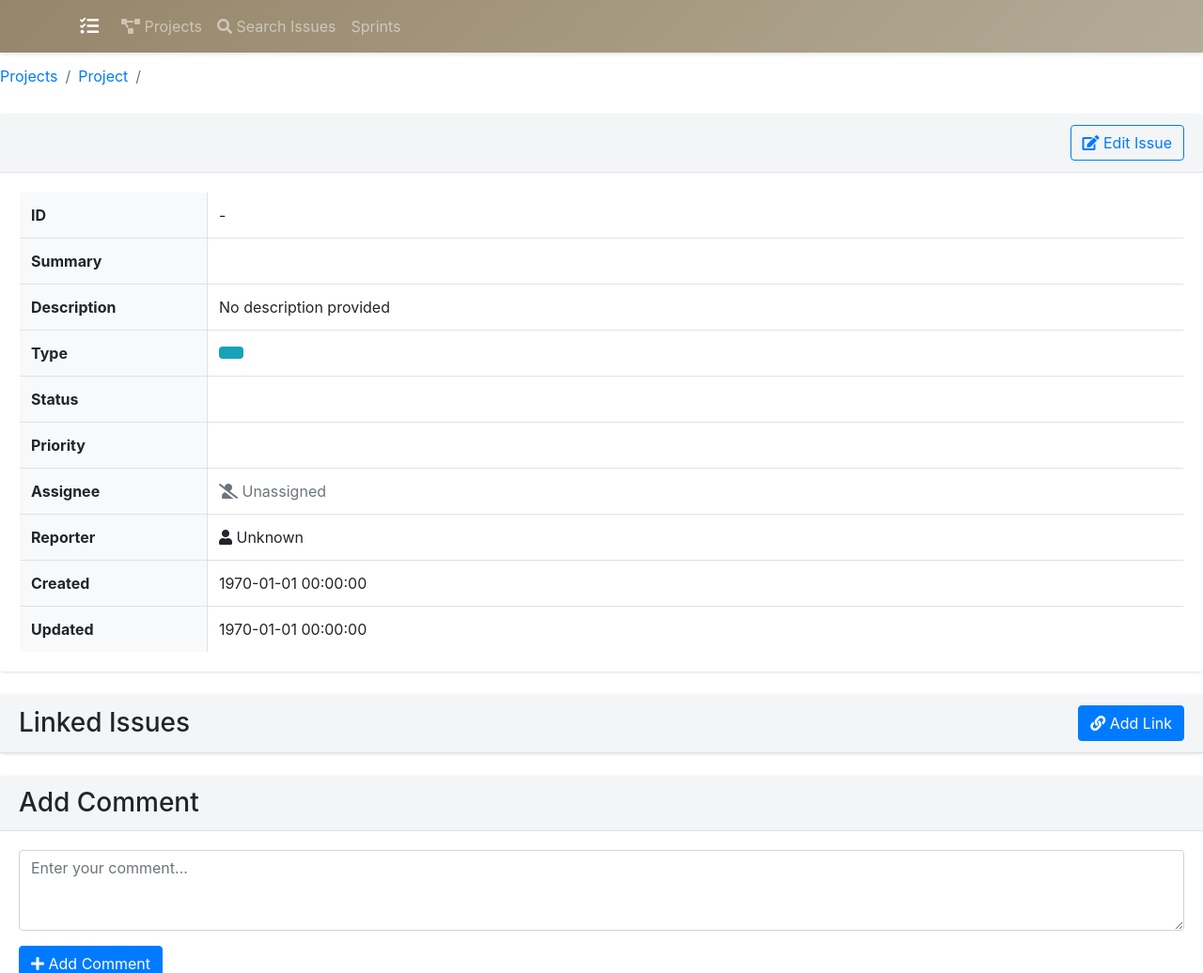
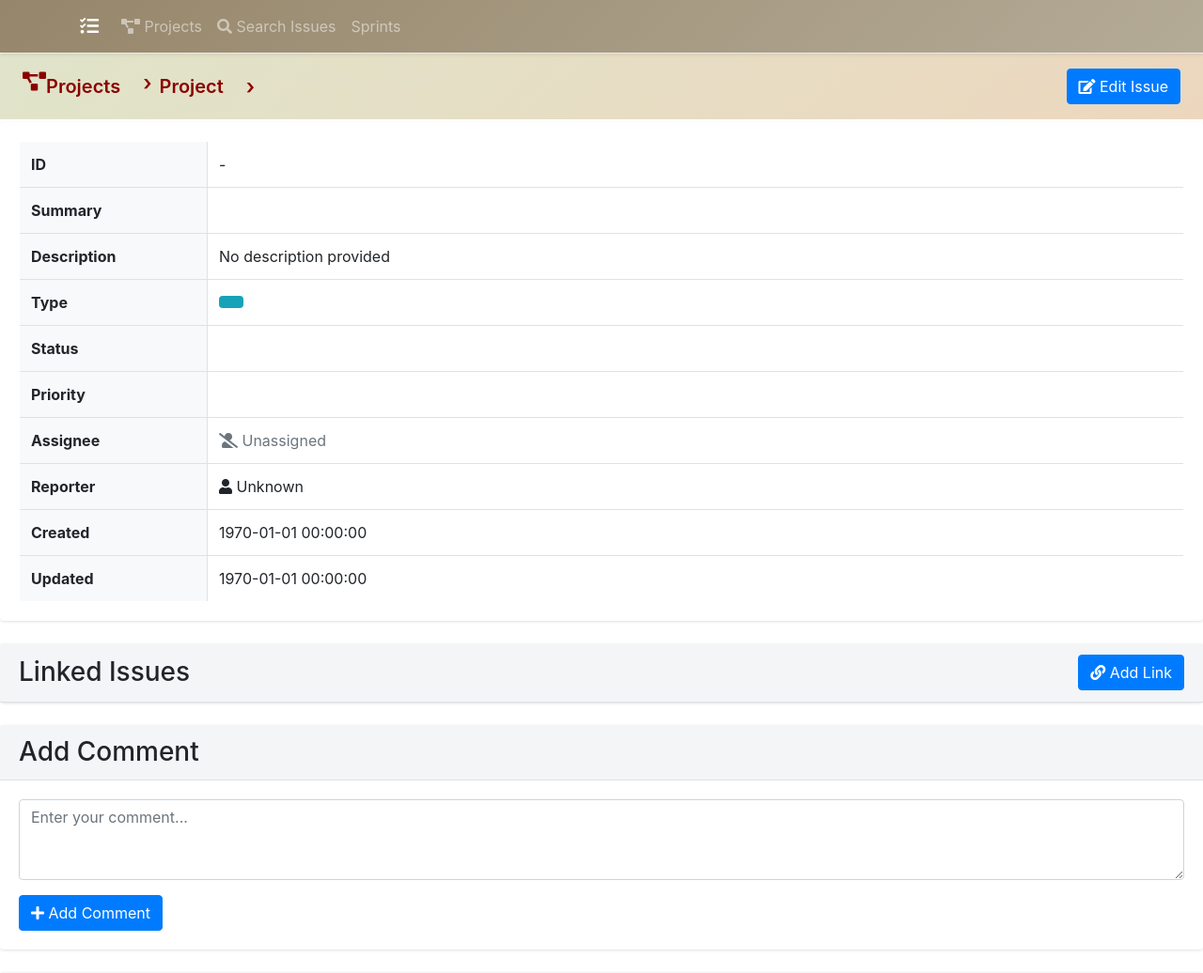
Before and after one commit to younelan/ProjectPlanner, a PHP site: template views/issues/view.php in a window 1280 px wide. Shown: the top 1036 px of the page at 94% size. Run offline with PHP 8.4, Linux system fonts and the light colour scheme; the template is opened without the code that fills it, so the values that code supplies are empty.

Commit message:
Harmonized Header

```diff
--- a/views/issues/view.php
+++ b/views/issues/view.php
@@ -1,27 +1,80 @@
 <?php
 $pageTitle = "Issue: " . htmlspecialchars($issue['SUMMARY']);
+$projectName = isset($project['PNAME']) ? $project['PNAME'] : 'Project';  // Add project name variable
 include 'views/templates/header.php';
 ?>
 
-<div class="row">
-    <div class="col-md-12">
+<style>
+    .page-header {
+        background: linear-gradient(135deg, rgb(224 228 202) 0%, rgb(236, 215, 190) 100%);
+        padding: 1rem 1.5rem;
+        margin: 0;
+        margin-bottom: 3px;
+        display: flex;
+        justify-content: space-between;
+        align-items: center;
+    }
+
+    .breadcrumb {
+        margin: 0;
+        padding: 0;
+        background: transparent;
+        display: flex;
+        align-items: center;
+        gap: 0.5rem;
+    }
+
+    .breadcrumb-item {
+        font-size: 1.25rem;
+        font-weight: 600;
+        color: darkred;
+    }
+
+    .breadcrumb-item a {
+        color: darkred;
+        text-decoration: none;
+    }
+
+    .breadcrumb-item.active {
+        color: darkred;
+    }
+
+    .breadcrumb-item + .breadcrumb-item::before {
+        color: darkred;
+        content: "›";
+        font-size: 1.4rem;
+        line-height: 1;
+        padding: 0 0.5rem;
+    }
+</style>
+
+<div class="page-header">
+    <div class="d-flex align-items-center">
         <nav aria-label="breadcrumb">
             <ol class="breadcrumb">
-                <li class="breadcrumb-item"><a href="index.php">Projects</a></li>
-                <li class="breadcrumb-item"><a href="index.php?page=projects&action=view&id=<?= htmlspecialchars($issue['PROJECT']) ?>">Project</a></li>
+                <li class="breadcrumb-item">
+                    <i class="fas fa-project-diagram"></i>
+                    <a href="index.php">Projects</a>
+                </li>
+                <li class="breadcrumb-item">
+                    <a href="index.php?page=projects&action=view&id=<?= $issue['PROJECT'] ?>">
+                        <?= htmlspecialchars($projectName) ?>
+                    </a>
+                </li>
                 <li class="breadcrumb-item active"><?= htmlspecialchars($issue['SUMMARY']) ?></li>
             </ol>
         </nav>
+    </div>
+    <div class="btn-group">
+        <a href="index.php?page=issues&action=edit&id=<?= $issue['ID'] ?>" class="btn btn-primary">
+            <i class="fas fa-edit"></i> Edit Issue
+        </a>
+    </div>
+</div>
 
+<div class="row">
+    <div class="col-md-12">
         <div class="card mb-4">
-            <div class="card-header d-flex justify-content-between align-items-center">
-                <h2 class="mb-0"><?= htmlspecialchars($issue['SUMMARY']) ?></h2>
-                <div>
-                    <a href="index.php?page=issues&action=edit&id=<?= $issue['ID'] ?>" class="btn btn-outline-primary">
-                        <i class="fas fa-edit"></i> Edit Issue
-                    </a>
-                </div>
-            </div>
             <div class="card-body">
                 <table class="table table-bordered">
                     <tbody>
```
